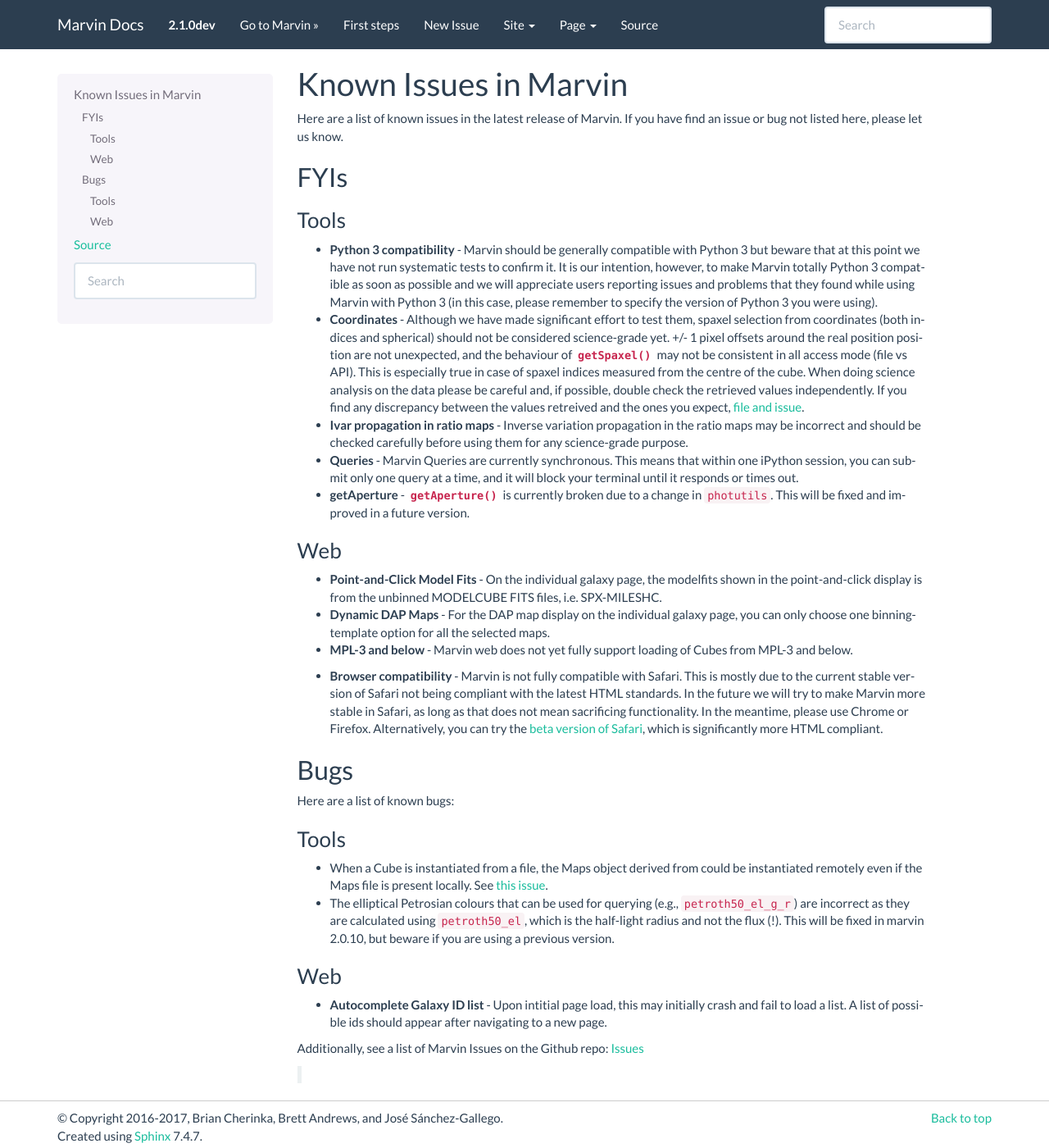
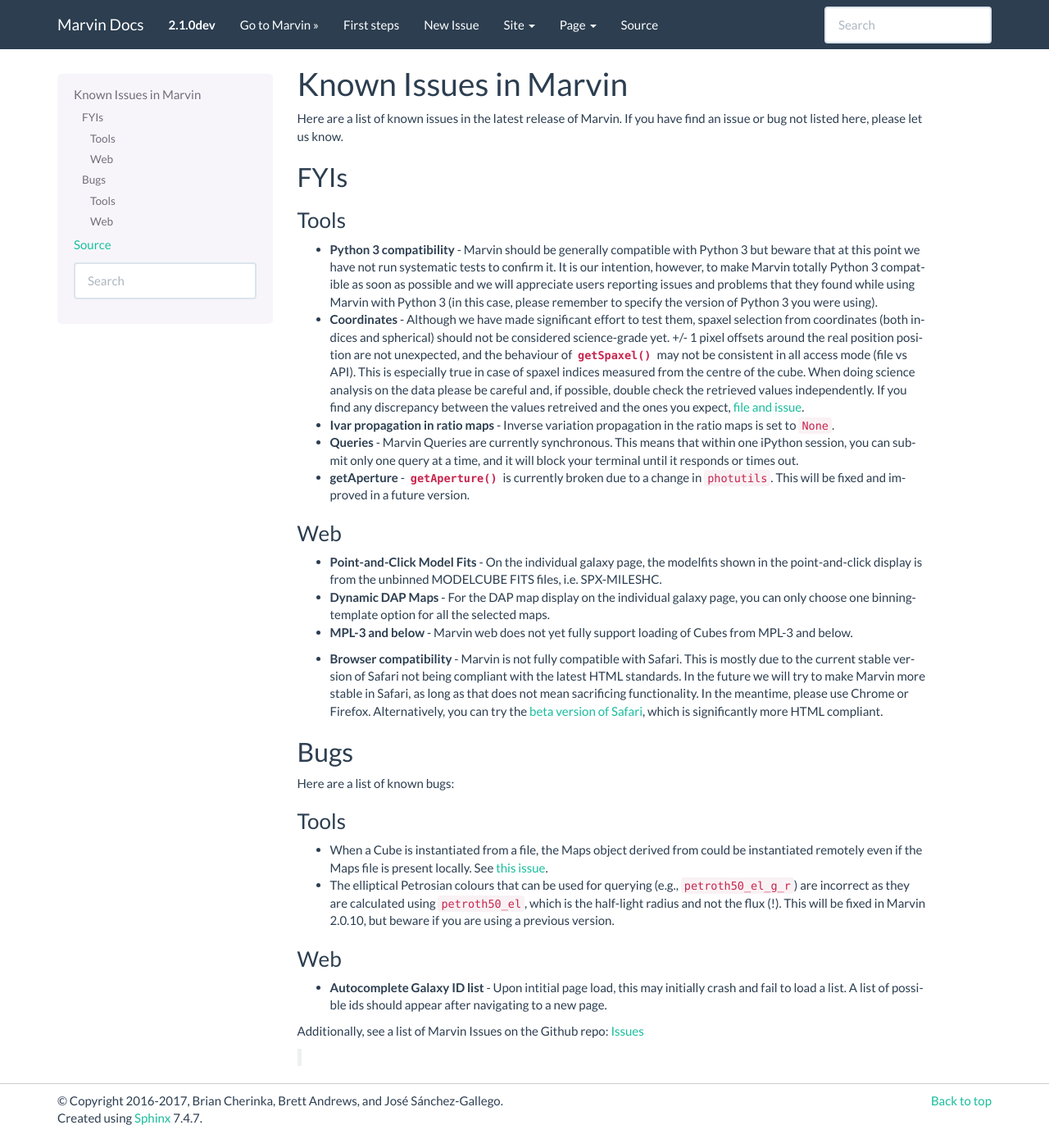
Before and after one commit to sdss/marvin, a Sphinx documentation site: the page built from docs/sphinx/known_issues.rst, in a window 1280 px wide and 1400 px high. Shown: the whole window at 82% size. Built offline with Sphinx 7.4.7, drawn with Linux system fonts in a browser that asks for light colours; pages that are not in the unit, such as notebooks, are missing from menus; the version number is read from the project's files by our own code.

Commit message:
minor additions to Known Issues and Whats New pages

```diff
--- a/docs/sphinx/known_issues.rst
+++ b/docs/sphinx/known_issues.rst
@@ -16,7 +16,7 @@
 
 * **Coordinates** - Although we have made significant effort to test them, spaxel selection from coordinates (both indices and spherical) should not be considered science-grade yet. +/- 1 pixel offsets around the real position position are not unexpected, and the behaviour of :func:`~marvin.tools.cube.Cube.getSpaxel()` may not be consistent in all access mode (file vs API). This is especially true in case of spaxel indices measured from the centre of the cube. When doing science analysis on the data please be careful and, if possible, double check the retrieved values independently. If you find any discrepancy between the values retreived and the ones you expect, `file and issue <https://github.com/sdss/marvin/issues>`_.
 
-* **Ivar propagation in ratio maps** - Inverse variation propagation in the ratio maps may be incorrect and should be checked carefully before using them for any science-grade purpose.
+* **Ivar propagation in ratio maps** - Inverse variation propagation in the ratio maps is set to ``None``.
 
 * **Queries** - Marvin Queries are currently synchronous.  This means that within one iPython session, you can submit only one query at a time, and it will block your terminal until it responds or times out.
 
@@ -35,8 +35,7 @@
 
 * **Browser compatibility** - Marvin is not fully compatible with Safari. This is mostly due to the current
   stable version of Safari not being compliant with the latest HTML standards. In the future we will try to
-  make Marvin more stable in Safari, as long as that does not mean sacrificing functionality. In the meantime,
-  please use Chrome or Firefox. Alternatively, you can try the
+  make Marvin more stable in Safari, as long as that does not mean sacrificing functionality. In the meantime, please use Chrome or Firefox. Alternatively, you can try the
   `beta version of Safari <https://developer.apple.com/safari/technology-preview/>`_, which is significantly
   more HTML compliant.
 
@@ -52,8 +51,7 @@
 * When a Cube is instantiated from a file, the Maps object derived from could be instantiated remotely even if the Maps file is present locally. See `this issue <https://github.com/sdss/marvin/issues/40>`_.
 
 * The elliptical Petrosian colours that can be used for querying (e.g., ``petroth50_el_g_r``)
-  are incorrect as they are calculated using ``petroth50_el``, which is the half-light radius and not the flux (!).
-  This will be fixed in marvin 2.0.10, but beware if you are using a previous version.
+  are incorrect as they are calculated using ``petroth50_el``, which is the half-light radius and not the flux (!). This will be fixed in Marvin 2.0.10, but beware if you are using a previous version.
 
 Web
 ^^^
--- a/docs/sphinx/whats-new.rst
+++ b/docs/sphinx/whats-new.rst
@@ -3,9 +3,13 @@
 
 * Marvin is now minimally compliant with Python 3.5+
 
+* The URL `<https://sas.sdss.org/marvin>`_ now points to Marvin 2.
+
 * The NSA catalog information is now available via **Cube.nsa** in Marvin Cubes.
 
-* Marvin Web now has a new NSA Display tab with interactive scatter, and box-and-whisker, plots. See :ref:`nsa_display`
+* Marvin :ref:`marvin-web` now has a new :ref:`nsa_display` tab with interactive scatter, and box-and-whisker plots.
+
+* Marvin :ref:`marvin-web` now has more python tips for working with Marvin :ref:`marvin-tools` objects.
 
 * Marvin now uses Sentry to catch and send errors.
 
```
